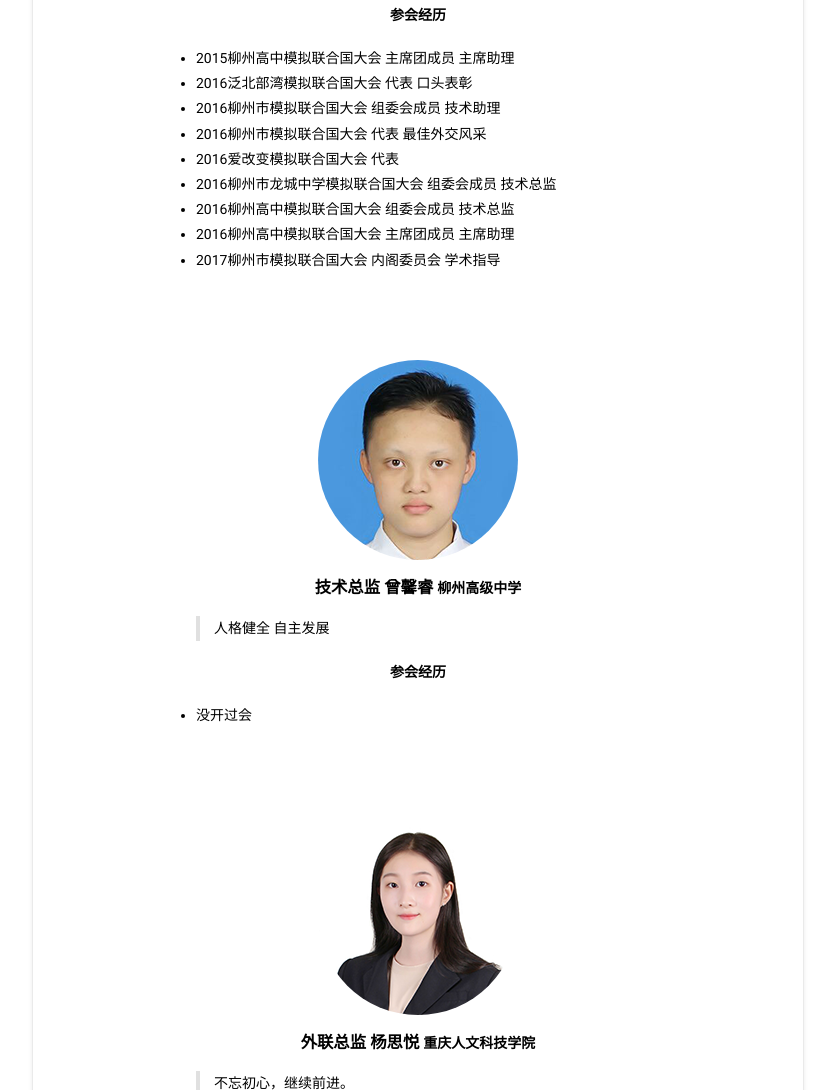
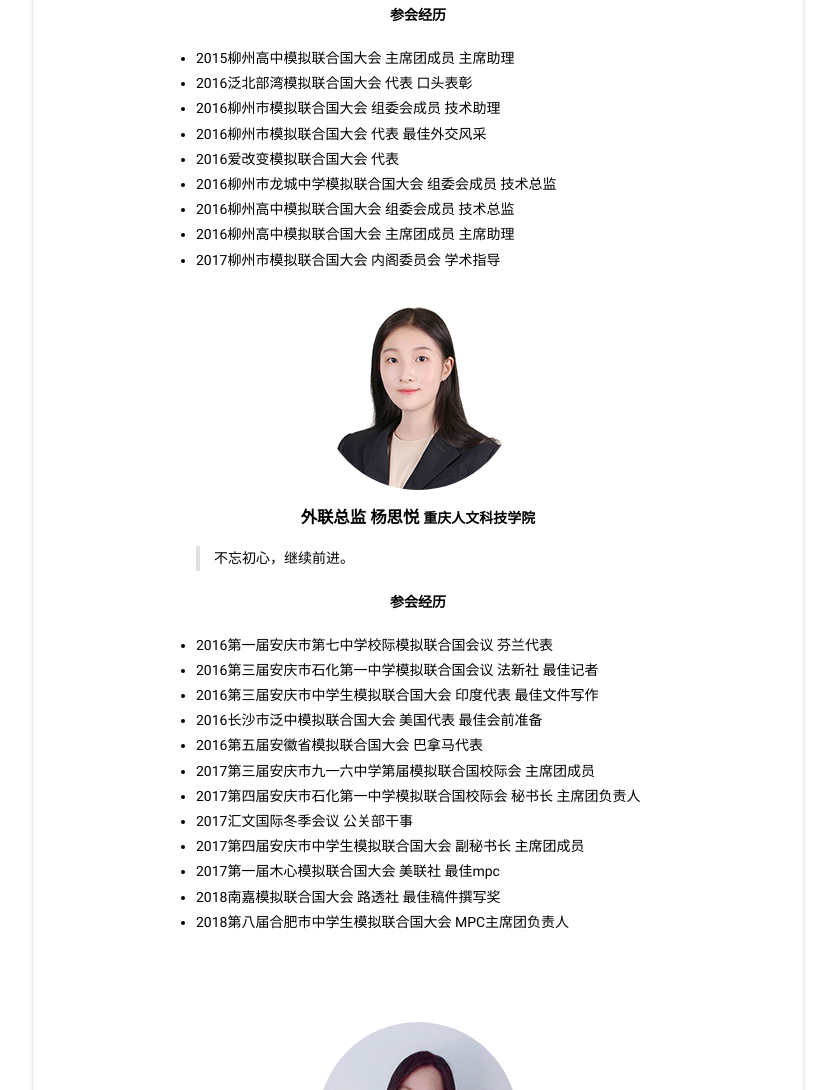
Before and after one commit to LZTD/ymmumc2019index, a plain HTML site: page oc.html in a window 1280 px wide. Shown: the part 5907-6997 px from the top of the page, without its empty margins (222-1057 px from the left). Drawn offline with Linux system fonts and the light colour scheme.

Commit message:
曾馨睿 18/9/12 11:08:42 把我去掉先

```diff
--- a/oc.html
+++ b/oc.html
@@ -417,7 +417,7 @@
                                     </div>
                                 </div>
                                 <!--技术总监 曾馨睿-->
-                                <div class="padding"></div>
+                                <!--<div class="padding"></div>
                                 <div class="mdui-col-xs-12">
                                     <img class="mdui-img-circle mdui-center" src="./assets/images/曾馨睿200.png" />
                                 </div>
@@ -439,7 +439,7 @@
                                         </div>
                                     </div>
                                 </div>
-                                <div class="padding"></div>
+                                <div class="padding"></div>-->
                                 <!--外联总监 杨思悦-->
                                 <div class="mdui-row">
                                     <div class="mdui-col-xs-12">
```
